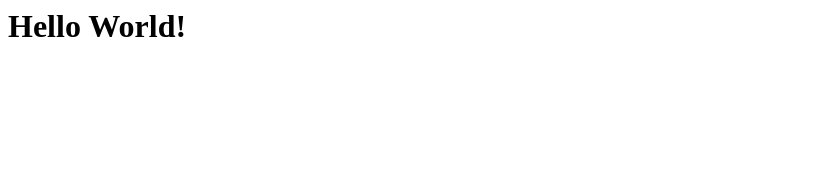
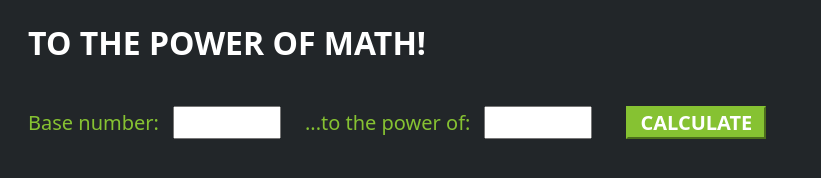
Before and after one commit to Smith-MichaelJ1995/ApplifyPoC, a plain HTML site: page index.html in a window 1280 px wide. Shown: the whole page, without its empty margins (0-821 px from the left). Drawn offline with Linux system fonts and the light colour scheme.

Commit message:
Including index.html

```diff
--- a/index.html
+++ b/index.html
@@ -1,3 +1,78 @@
+<!DOCTYPE html>
 <html>
-    <h1>Hello World!</h1>
+<head>
+    <meta charset="UTF-8">
+    <title>Add Two Numbers Calculator</title>
+    <!-- Styling for the client UI -->
+    <style>
+    h1 {
+        color: #FFFFFF;
+        font-family: system-ui;
+		margin-left: 20px;
+        }
+	body {
+        background-color: #222629;
+        }
+    label {
+        color: #86C232;
+        font-family: system-ui;
+        font-size: 20px;
+        margin-left: 20px;
+		margin-top: 20px;
+        }
+     button {
+        background-color: #86C232;
+		border-color: #86C232;
+		color: #FFFFFF;
+        font-family: system-ui;
+        font-size: 20px;
+		font-weight: bold;
+        margin-left: 30px;
+		margin-top: 20px;
+		width: 140px;
+        }
+	 input {
+        color: #222629;
+        font-family: system-ui;
+        font-size: 20px;
+        margin-left: 10px;
+		margin-top: 20px;
+		width: 100px;
+        }
+    </style>
+    <script>
+        // callAPI function that takes the base and exponent numbers as parameters
+        var callAPI = (num1,num2)=>{
+            // instantiate a headers object
+            var myHeaders = new Headers();
+            // add content type header to object
+            myHeaders.append("Content-Type", "application/json");
+            // using built in JSON utility package turn object to string and store in a variable
+            var raw = JSON.stringify({"num1":num1,"num2":num2});
+            var uri = "https://3wvbxf0k54.execute-api.us-east-1.amazonaws.com/testStage0/addNumberCalc?num1="+num1+"&num2="+num2
+
+            // fetch the API
+            fetch(uri, {
+                method: 'GET',
+                headers: myHeaders,
+                body: raw,
+                redirect: 'follow'
+            })
+            .then(response => response.json())
+            .then(data => console.log(data))
+            .catch(error => console.error('Error:', error));
+        }
+    </script>
+</head>
+<body>
+    <h1>TO THE POWER OF MATH!</h1>
+	<form>
+        <label>Base number:</label>
+        <input type="text" id="num1">
+        <label>...to the power of:</label>
+        <input type="text" id="num2">
+        <!-- set button onClick method to call function we defined passing input values as parameters -->
+        <button type="button" onclick="callAPI(document.getElementById('num1').value,document.getElementById('num2').value)">CALCULATE</button>
+    </form>
+</body>
 </html>
```
